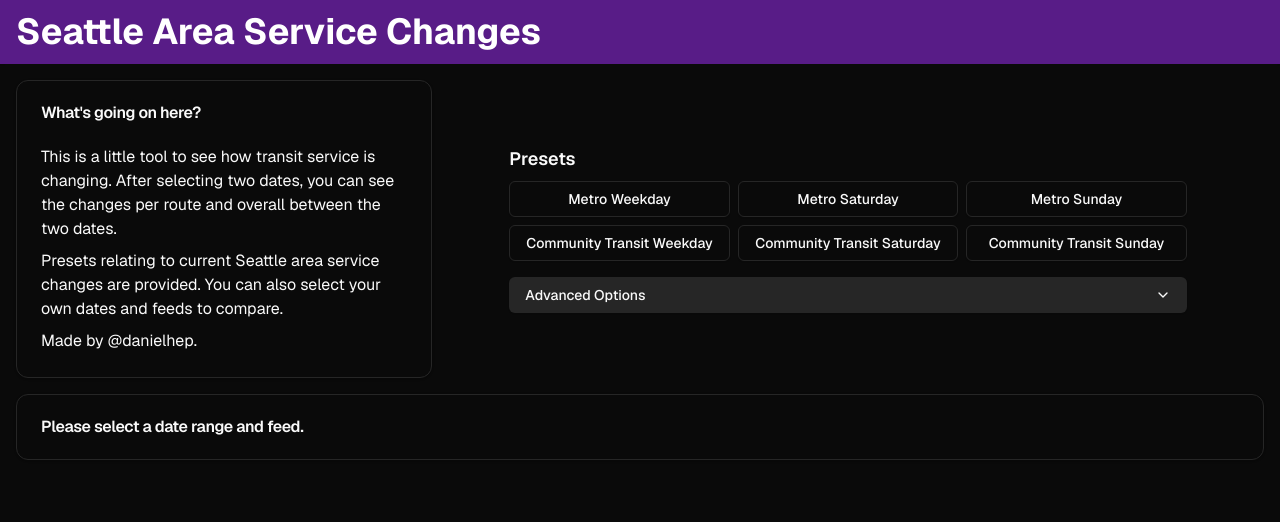
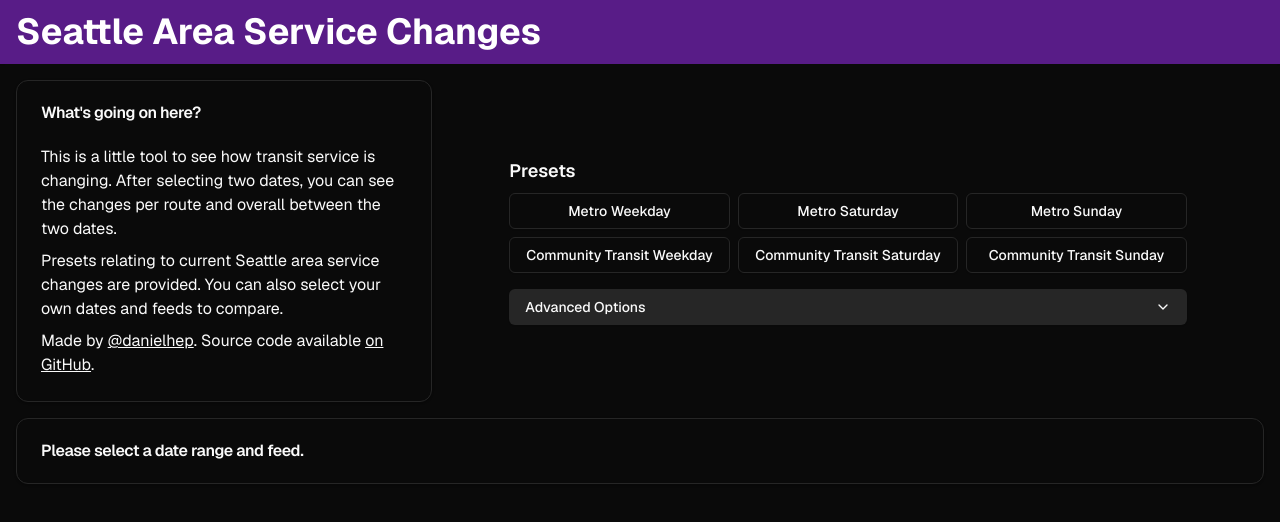
Before and after one commit to danielhep/service-changes, a Next.js app: page / in a window 1280 px wide. Shown: the top 522 px of the page. Built offline with nearby package versions, Linux system fonts and the light colour scheme.

Commit message:
add links

```diff
--- a/src/app/page.tsx
+++ b/src/app/page.tsx
@@ -33,7 +33,7 @@
                 provided. You can also select your own dates and feeds to
                 compare.
               </p>
-              <p>Made by @danielhep.</p>
+              <p>Made by <a className="underline" href="https://twitter.com/danielhep" target="_blank" rel="noreferrer">@danielhep</a>. Source code available <a className="underline" href="https://github.com/danielhep/service-changes" target="_blank" rel="noreferrer">on GitHub</a>.</p>
             </CardContent>
           </Card>
           <Controls className="col-span-2" />
```
